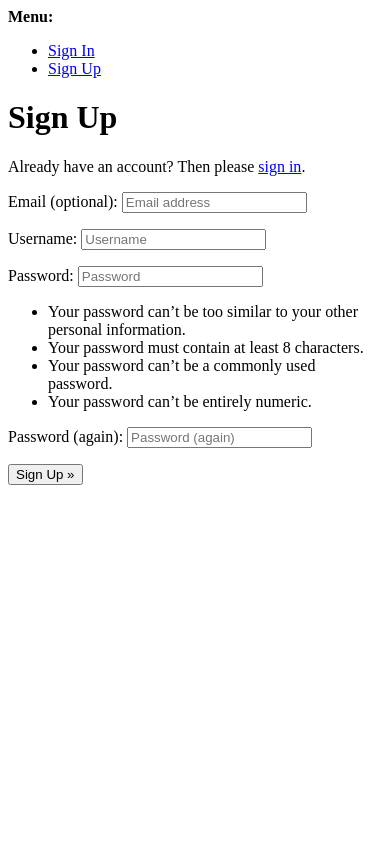
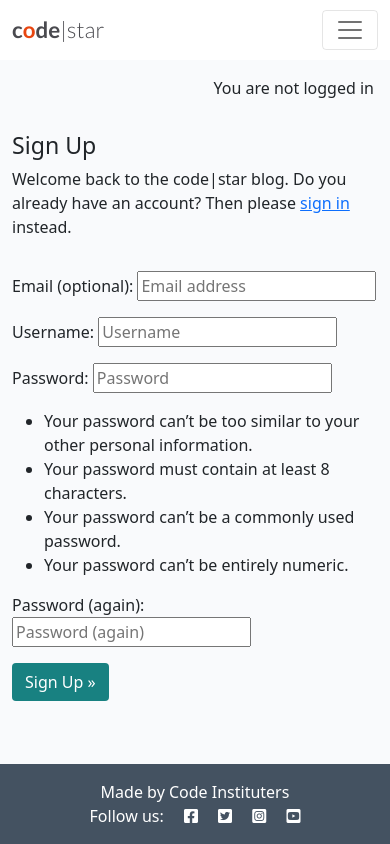
Before and after one commit to sthDINESH/django_blog, a Django app: page /accounts/signup/ in a window 390 px wide. Run offline with Django 4.2, Linux system fonts and the light colour scheme.

Commit message:
style signup template

```diff
--- a/templates/account/signup.html
+++ b/templates/account/signup.html
@@ -1,21 +1,33 @@
-{% extends "account/base.html" %}
+{% extends "base.html" %}
 
 {% load i18n %}
 
 {% block head_title %}{% trans "Signup" %}{% endblock head_title %}
 
 {% block content %}
-<h1>{% trans "Sign Up" %}</h1>
 
-<p>{% blocktrans %}Already have an account? Then please <a href="{{ login_url }}">sign in</a>.{% endblocktrans %}</p>
+<div class="container">
+  <div class="row">
+    <div class="col-md-8 mt-3 offset-md-2">
+      <h3>{% trans "Sign Up" %}</h3>
 
+      <p>{% blocktrans %}Welcome back to the code|star blog. Do you already have an account? Then please <a
+          href="{{ login_url }}">sign in</a> instead.{% endblocktrans %}</p>
+    </div>
+  </div>
+  <div class="row">
+    <div class="col-md-8 mt-3 offset-md-2">
       <form class="signup" id="signup_form" method="post" action="{% url 'account_signup' %}">
         {% csrf_token %}
         {{ form.as_p }}
         {% if redirect_field_value %}
         <input type="hidden" name="{{ redirect_field_name }}" value="{{ redirect_field_value }}" />
         {% endif %}
-  <button type="submit">{% trans "Sign Up" %} &raquo;</button>
+        <button class="btn btn-signup right" type="submit">{% trans "Sign Up" %} &raquo;</button>
       </form>
+    </div>
+  </div>
+</div>
+
 
 {% endblock content %}
```
Lines whose indentation alone changed are shown as unchanged.
